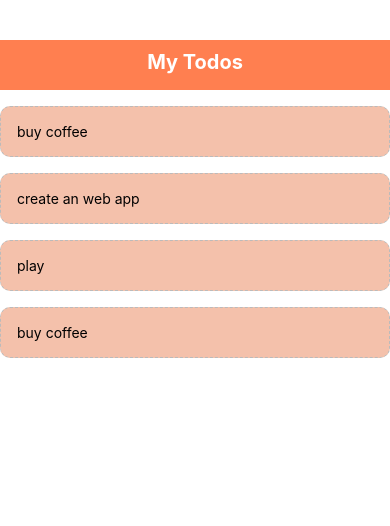
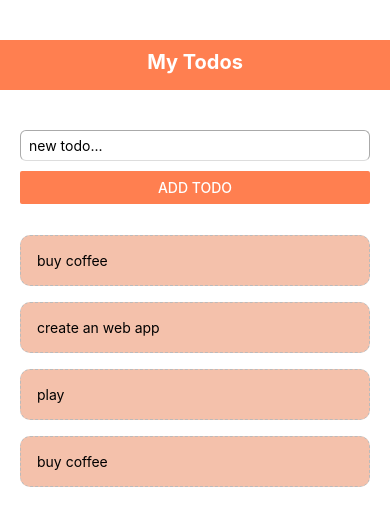
Before and after one commit to ThusharaSamaraweera/react-native-todo-app, a React Native app: screen / in a window 390 px wide. Shown: the top 526 px of the page. Built offline with nearby package versions, Linux system fonts and the light colour scheme.

Commit message:
add Add todo

```diff
--- /dev/null
+++ b/src/components/AddTodo.js
@@ -0,0 +1,46 @@
+import React from "react";
+import {StyleSheet, View, TextInput, Button} from 'react-native';
+
+const AddTodo = ({submitHandler, inputText, setInputText}) => {
+
+  const changeHandler = (val) => {
+    setInputText(val)
+  }
+
+  return(
+    <View>
+      <TextInput
+        style={styles.textInput}
+        placeholder="new todo..."
+        onChangeText={changeHandler}
+        value={inputText}
+      />
+      <Button onPress={ () => { submitHandler(inputText);
+                                setInputText('');
+                        }
+              }
+              title='Add todo'
+              color='coral'
+              styles={styles.btn}
+      />
+    </View>
+  )
+}
+
+const styles = StyleSheet.create({
+  textInput: {
+    marginBottom: 10,
+    paddingHorizontal: 8,
+    paddingVertical: 6,
+    borderWidth: 1,
+    borderBottomWidth: 1,
+    borderRadius: 6,
+    borderColor: '#aaa',
+    borderBottomColor: '#ddd',
+  },
+  btn: {
+    fontWeight: 'bold',
+  }
+})
+
+export default AddTodo;
--- a/src/view/TodoApp.js
+++ b/src/view/TodoApp.js
@@ -1,5 +1,6 @@
 import React, {useState} from "react";
 import {View, Text, StyleSheet, FlatList} from "react-native";
+import AddTodo from "../components/AddTodo";
 import Header from "../components/Header";
 import TodoItem from "../components/TodoItem";
 
@@ -12,9 +13,26 @@ const TodoApp = () => {
       {text: 'buy coffee', key: 4},
     ]
   );
+
+  const [inputText, setInputText] = useState('');
+
+  const submitHandler = (text) => {
+    setTodos( (preTodos) => {
+      return [
+        {text: text, key: todos.length + 1},
+        ...preTodos
+      ]
+    })
+  };
+
   return (
     <View style={styles.container}>
       <Header/>
+      <View style={styles.content}>
+        <AddTodo  inputText={inputText}
+                  setInputText={setInputText}
+                  submitHandler={submitHandler}
+        />
         <View style={styles.list}>
           <FlatList
             data={todos}
@@ -22,6 +40,7 @@ const TodoApp = () => {
               <TodoItem item={item}/>
             )}
           />
+        </View>
       </View>
     </View>
   )
@@ -32,6 +51,17 @@ const styles = StyleSheet.create({
     flex: 1,
     backgroundColor: '#fff',
   },
+  content: {
+    flex: 1,
+    paddingTop: 40,
+    height: 'auto',
+    marginHorizontal: 20,
+  },
+  list : {
+    flex: 1,
+    marginTop: 15,
+    marginBottom: 15,
+  }
 });
 
 export default TodoApp;
```
Lines whose indentation alone changed are shown as unchanged.
